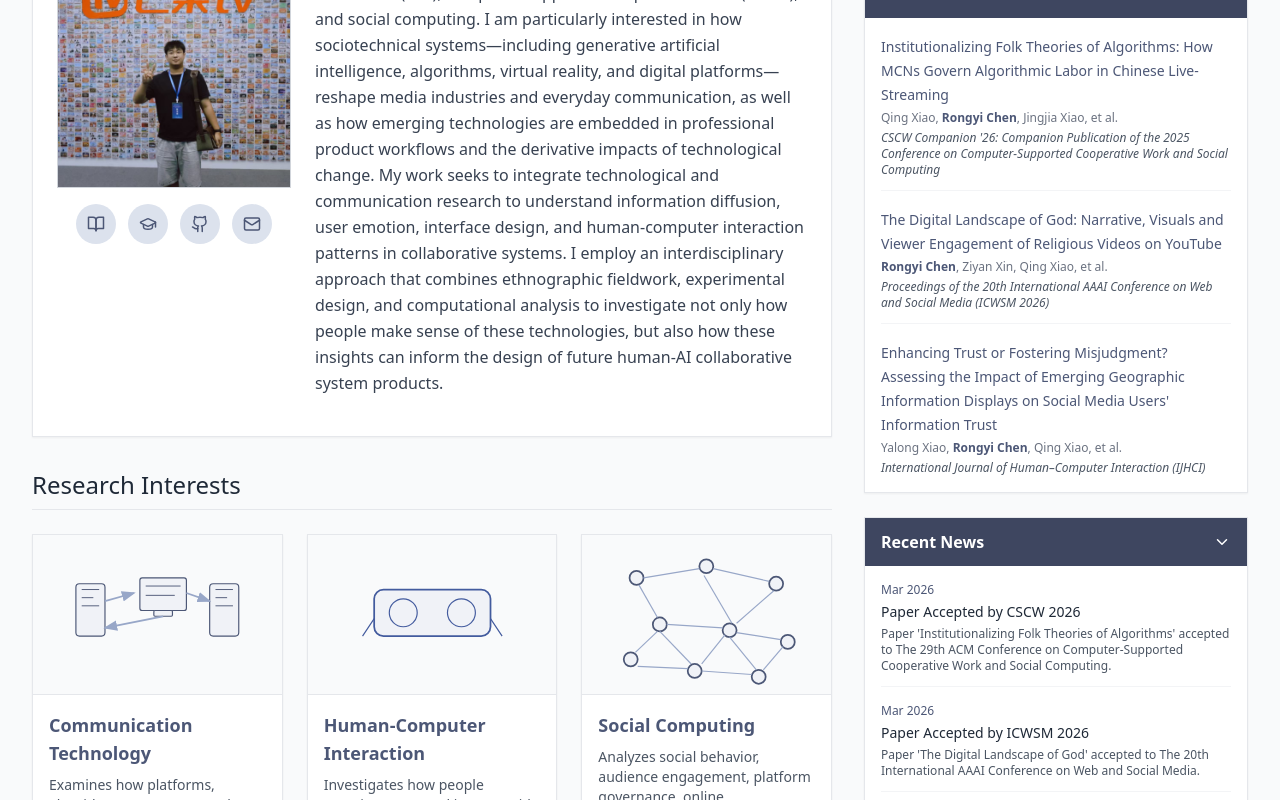
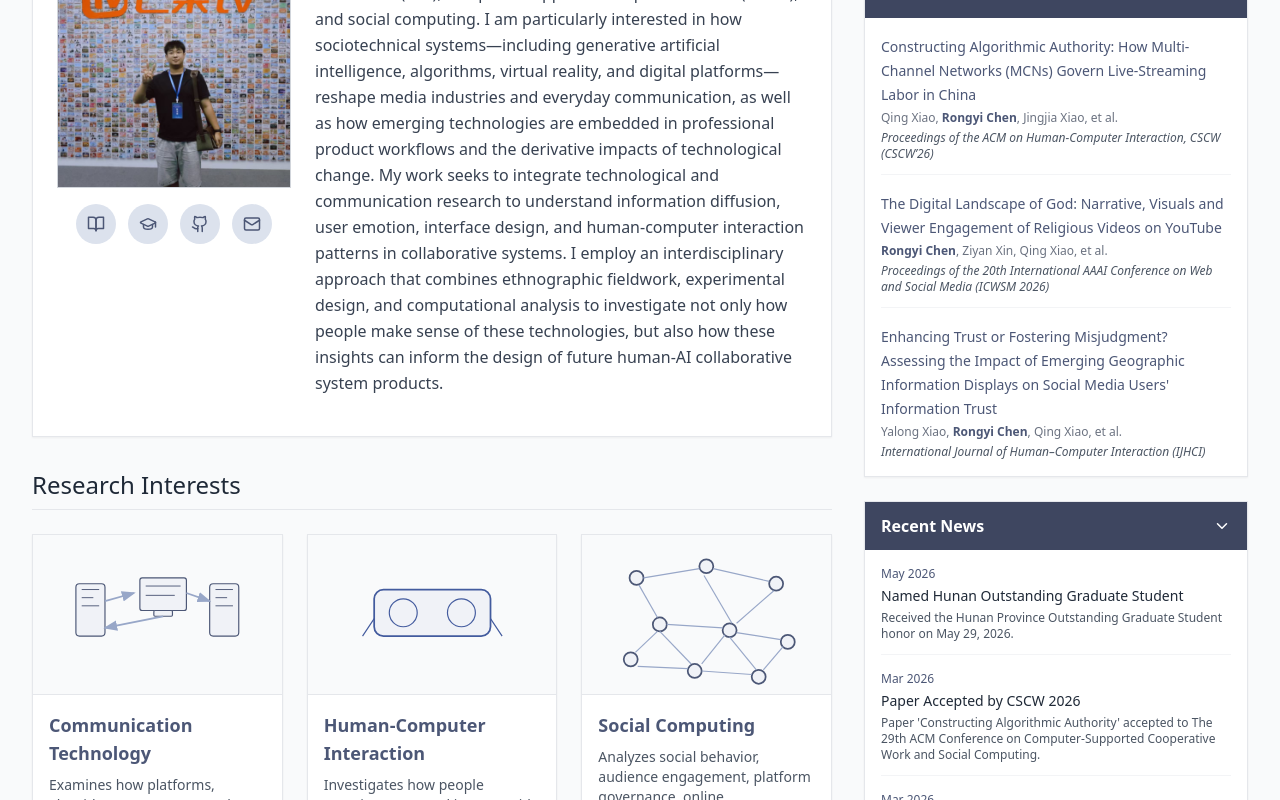
Before and after one commit to rongyichen/rongyichen.github.io, a React (Vite) app: page / in a window 1280 px wide. Shown: the part 400-1200 px from the top of the page. Built offline with nearby package versions, Linux system fonts and the light colour scheme.

Commit message:
Update research interests and news

```diff
--- a/src/AcademicProfile.jsx
+++ b/src/AcademicProfile.jsx
@@ -53,15 +53,15 @@ const AcademicProfile = () => {
   ];
 
   const recentPublications = [
-    { title: "Institutionalizing Folk Theories of Algorithms: How MCNs Govern Algorithmic Labor in Chinese Live-Streaming", authors: "Qing Xiao, Rongyi Chen, Jingjia Xiao, et al.", venue: "CSCW Companion '26: Companion Publication of the 2025 Conference on Computer-Supported Cooperative Work and Social Computing", link: "https://arxiv.org/abs/2505.20623" },
+    { title: "Constructing Algorithmic Authority: How Multi-Channel Networks (MCNs) Govern Live-Streaming Labor in China", authors: "Qing Xiao, Rongyi Chen, Jingjia Xiao, et al.", venue: "Proceedings of the ACM on Human-Computer Interaction, CSCW (CSCW’26)", link: "https://arxiv.org/abs/2505.20623" },
     { title: "The Digital Landscape of God: Narrative, Visuals and Viewer Engagement of Religious Videos on YouTube", authors: "Rongyi Chen, Ziyan Xin, Qing Xiao, et al.", venue: "Proceedings of the 20th International AAAI Conference on Web and Social Media (ICWSM 2026)", link: "https://ojs.aaai.org/index.php/ICWSM/article/view/42649" },
     { title: "Enhancing Trust or Fostering Misjudgment? Assessing the Impact of Emerging Geographic Information Displays on Social Media Users' Information Trust", authors: "Yalong Xiao, Rongyi Chen, Qing Xiao, et al.", venue: "International Journal of Human–Computer Interaction (IJHCI)", link: "https://doi.org/10.1080/10447318.2025.2524493" }
   ];
 
   const recentNews = [
-    { date: "Mar 2026", title: "Paper Accepted by CSCW 2026", content: "Paper 'Institutionalizing Folk Theories of Algorithms' accepted to The 29th ACM Conference on Computer-Supported Cooperative Work and Social Computing." },
-    { date: "Mar 2026", title: "Paper Accepted by ICWSM 2026", content: "Paper 'The Digital Landscape of God' accepted to The 20th International AAAI Conference on Web and Social Media." },
-    { date: "Dec 2025", title: "Admitted to Peking University Ph.D. Program", content: "Received pre-admission to the Ph.D. program in Communication Studies at Peking University." }
+    { date: "May 2026", title: "Named Hunan Outstanding Graduate Student", content: "Received the Hunan Province Outstanding Graduate Student honor on May 29, 2026." },
+    { date: "Mar 2026", title: "Paper Accepted by CSCW 2026", content: "Paper 'Constructing Algorithmic Authority' accepted to The 29th ACM Conference on Computer-Supported Cooperative Work and Social Computing." },
+    { date: "Mar 2026", title: "Paper Accepted by ICWSM 2026", content: "Paper 'The Digital Landscape of God' accepted to The 20th International AAAI Conference on Web and Social Media." }
   ];
 
   // 处理作者显示：只显示前三个作者，后面加et al.
@@ -83,7 +83,7 @@ const AcademicProfile = () => {
 
   const researchData = {
     preprints: [
-      { year: "2025", title: "Institutionalizing Folk Theories of Algorithms: How MCNs Govern Algorithmic Labor in Chinese Live-Streaming", authors: "Qing Xiao, Rongyi Chen, Jingjia Xiao, Tianyang Fu, Alice Qian Zhang, Xianzhe Fan, Bingbing Zhang, Zhicong Lu, Hong Shen", venue: "arXiv", link: "https://arxiv.org/abs/2505.20623" }
+      { year: "2025", title: "Constructing Algorithmic Authority: How Multi-Channel Networks (MCNs) Govern Live-Streaming Labor in China", authors: "Qing Xiao, Rongyi Chen, Jingjia Xiao, Tianyang Fu, Alice Qian Zhang, Xianzhe Fan, Bingbing Zhang, Zhicong Lu, Hong Shen", venue: "arXiv", link: "https://arxiv.org/abs/2505.20623" }
     ],
     publications: [
       { year: "2026", title: "The Digital Landscape of God: Narrative, Visuals and Viewer Engagement of Religious Videos on YouTube", authors: "Rongyi Chen, Ziyan Xin, Qing Xiao, Ruiwei Xiao, Jingjia Xiao, Bingbing Zhang, Hong Shen, Zhicong Lu", venue: "Proceedings of the 20th International AAAI Conference on Web and Social Media", doi: "https://ojs.aaai.org/index.php/ICWSM/article/view/42649" },
@@ -183,7 +183,7 @@ const AcademicProfile = () => {
       ].filter(p =>
         p.title === "Enhancing Trust or Fostering Misjudgment? Assessing the Impact of Emerging Geographic Information Displays on Social Media Users' Information Trust" ||
         p.title === "The Digital Landscape of God: Narrative, Visuals and Viewer Engagement of Religious Videos on YouTube" ||
-        p.title === "Institutionalizing Folk Theories of Algorithms: How MCNs Govern Algorithmic Labor in Chinese Live-Streaming" ||
+        p.title === "Constructing Algorithmic Authority: How Multi-Channel Networks (MCNs) Govern Live-Streaming Labor in China" ||
         p.title === "Responsible LLMs in Persuasive Health Message: Comparing Language Biases in General LLMs and Healthcare LLMs" ||
         p.title === "How AI Constructs Disaster Narratives: A Comparative Analysis of LLMs in Multimodal Disaster News Production"
       )
@@ -252,9 +252,6 @@ const AcademicProfile = () => {
         ...researchData.conferences
       ].filter(p =>
         p.title === "The Digital Landscape of God: Narrative, Visuals and Viewer Engagement of Religious Videos on YouTube" ||
-        p.title === "Institutionalizing Folk Theories of Algorithms: How MCNs Govern Algorithmic Labor in Chinese Live-Streaming" ||
-        p.title === "When Memes Become Mean: Discrimination Recognition and Group Norms in Adolescent Bullying" ||
-        p.title === "Gresham's Law in Language Education: How Short Video Buzzwords Reshape Adolescents' Expression Habits and Semantic Understanding Capabilities" ||
         p.title === "The Illusion of Pluralistic and Neutrality: How Twitter Social Bots Show Their Opinion in Chinese Political Issues"
       )
     },
@@ -290,7 +287,7 @@ const AcademicProfile = () => {
         ...researchData.publications,
         ...researchData.conferences
       ].filter(p =>
-        p.title === "Institutionalizing Folk Theories of Algorithms: How MCNs Govern Algorithmic Labor in Chinese Live-Streaming" ||
+        p.title === "Constructing Algorithmic Authority: How Multi-Channel Networks (MCNs) Govern Live-Streaming Labor in China" ||
         p.title === "Exploring Influencers' and Users' Experiences in Douyin's Virtual Reality Live-Streaming" ||
         p.title === "An Emerging Platform Entertainment Model in China: Algorithms Regulation and the Composite Interaction of Live Streaming and Short Videos"
       )
@@ -327,7 +324,7 @@ const AcademicProfile = () => {
         ...researchData.conferences
       ].filter(p =>
         p.title === "The Digital Landscape of God: Narrative, Visuals and Viewer Engagement of Religious Videos on YouTube" ||
-        p.title === "Institutionalizing Folk Theories of Algorithms: How MCNs Govern Algorithmic Labor in Chinese Live-Streaming" ||
+        p.title === "Constructing Algorithmic Authority: How Multi-Channel Networks (MCNs) Govern Live-Streaming Labor in China" ||
         p.title === "When Memes Become Mean: Discrimination Recognition and Group Norms in Adolescent Bullying" ||
         p.title === "Responsible LLMs in Persuasive Health Message: Comparing Language Biases in General LLMs and Healthcare LLMs" ||
         p.title === "How AI Constructs Disaster Narratives: A Comparative Analysis of LLMs in Multimodal Disaster News Production" ||
@@ -353,7 +350,8 @@ const AcademicProfile = () => {
 
   const newsData = {
     academic: [
-      { date: "2026-03-18", title: "🎉 Paper Accepted by CSCW 2026!", content: "Paper 'Institutionalizing Folk Theories of Algorithms: How MCNs Govern Algorithmic Labor in Chinese Live-Streaming' accepted to The 29th ACM Conference on Computer-Supported Cooperative Work and Social Computing (CSCW 2026)." },
+      { date: "2026-05-29", title: "🏆 Named Hunan Outstanding Graduate Student!", content: "Received the Hunan Province Outstanding Graduate Student honor." },
+      { date: "2026-03-18", title: "🎉 Paper Accepted by CSCW 2026!", content: "Paper 'Constructing Algorithmic Authority: How Multi-Channel Networks (MCNs) Govern Live-Streaming Labor in China' accepted to The 29th ACM Conference on Computer-Supported Cooperative Work and Social Computing (CSCW 2026)." },
       { date: "2026-03-16", title: "🎉 Paper Accepted by ICWSM 2026!", content: "Paper 'The Digital Landscape of God: Narrative, Visuals and Viewer Engagement of Religious Videos on YouTube' accepted to The 20th International AAAI Conference on Web and Social Media (ICWSM 2026)." },
       { date: "2025-12-24", title: "🎓 Admitted to Peking University Ph.D. Program!", content: "Received pre-admission to the Ph.D. program in Communication Studies at the School of Journalism and Communication, Peking University, focusing on Big Data & AI Marketing Communication. Starting September 2026." },
       { date: "2025-09-10", title: "📄 Paper Published in Cultural Trends!", content: "Published co-authored paper 'Artists and Their Poor: Economic and Symbolic Inequality in Distorted China's Post-Pandemic Art Subsidy Policies' in Cultural Trends." },
@@ -742,6 +740,9 @@ const AcademicProfile = () => {
                     </div>
 
                     <h3 className="text-xl font-semibold text-gray-800 mt-8 mb-4">Professional Experience</h3>
+                    <p className="text-gray-700 leading-relaxed mb-4">
+                      Currently collaborating as a photographer with multiple photography studios and production companies, conducting commercial shoots for well-known celebrities and million-follower influencers, as well as event photography and videography for large-scale events, variety shows, and gala productions.
+                    </p>
                     <div className="grid grid-cols-2 md:grid-cols-4 gap-4">
                       <div className="bg-white border border-gray-200 rounded-lg p-4 flex flex-col items-center justify-center text-center hover:shadow-sm transition-shadow">
                         <div className="w-12 h-12 bg-gray-50 rounded flex items-center justify-center mb-2">
@@ -850,11 +851,11 @@ const AcademicProfile = () => {
                           <div className="flex-1">
                             <h4 className="text-lg font-semibold text-gray-800 mb-2">
                               <a href="https://arxiv.org/abs/2505.20623" target="_blank" rel="noopener noreferrer" className="text-primary-600 hover:underline">
-                                Institutionalizing Folk Theories of Algorithms: How MCNs Govern Algorithmic Labor in Chinese Live-Streaming
+                                Constructing Algorithmic Authority: How Multi-Channel Networks (MCNs) Govern Live-Streaming Labor in China
                               </a>
                             </h4>
                             <p className="text-sm text-gray-600 mb-2">{highlightAuthor(formatAuthors('Qing Xiao, Rongyi Chen, Jingjia Xiao, Tianyang Fu, Alice Qian Zhang, Xianzhe Fan, Bingbing Zhang, Zhicong Lu, Hong Shen'), 'Rongyi Chen')}</p>
-                            <p className="text-sm text-gray-500 italic">CSCW Companion '26: Companion Publication of the 2025 Conference on Computer-Supported Cooperative Work and Social Computing</p>
+                            <p className="text-sm text-gray-500 italic">Proceedings of the ACM on Human-Computer Interaction, CSCW (CSCW’26)</p>
                           </div>
                         </div>
                       </div>
```
